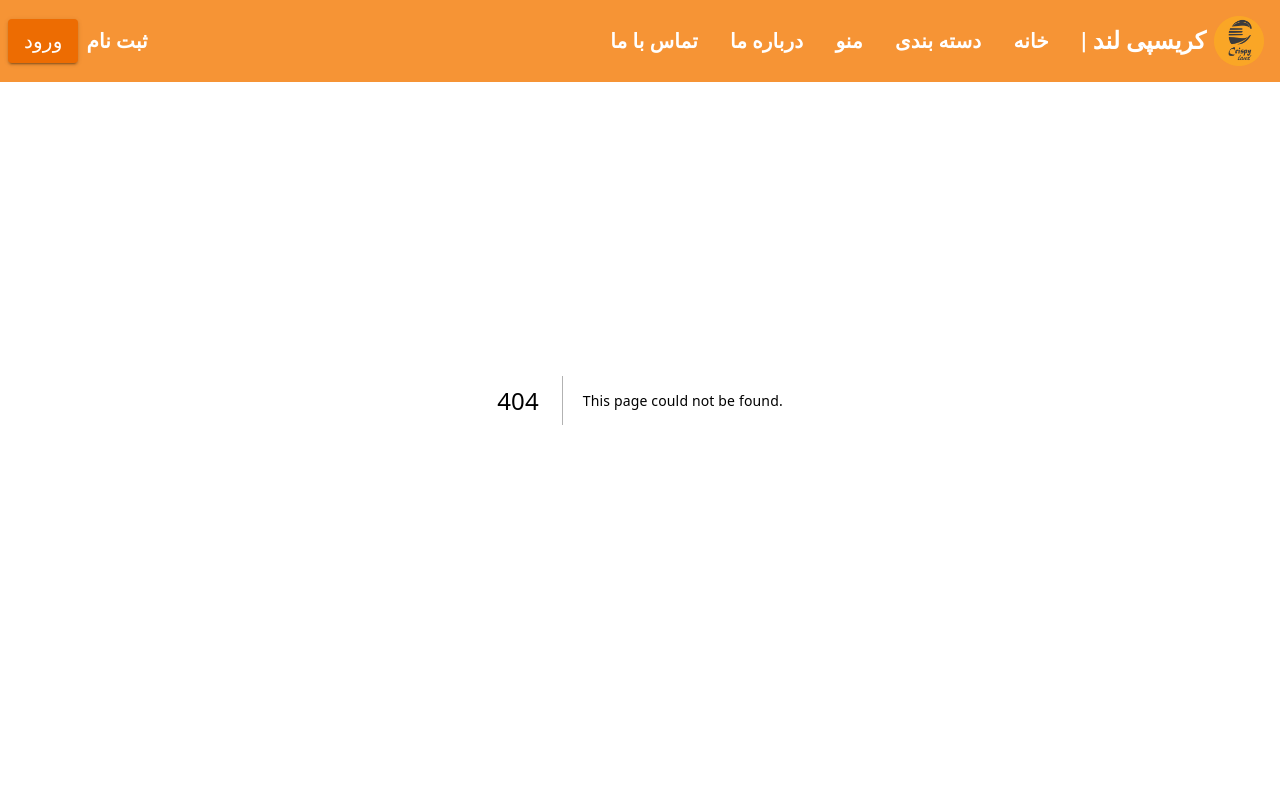
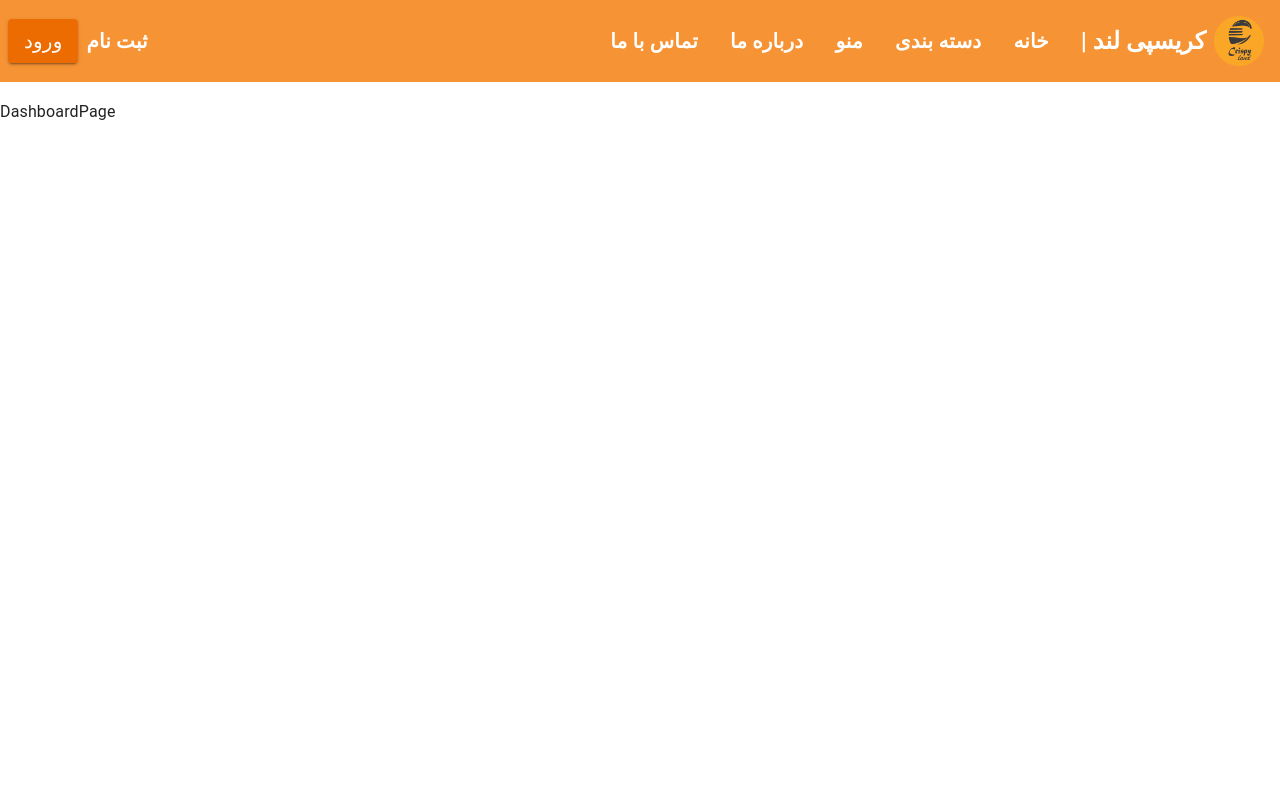
Before and after one commit to aryan-salemababdi/crispyland, a Next.js app: page /dashboard in a window 1280 px wide. Before the commit this address had no page. Shown: the top 800 px of the page. Built offline with nearby package versions, Linux system fonts and the light colour scheme.

Commit message:
add: create dashboard component

```diff
--- /dev/null
+++ b/components/temp/DashnoardPage/DashboardPage.tsx
@@ -0,0 +1,11 @@
+import React from 'react'
+
+const DashboardPage = () => {
+  return (
+    <div style={{margin:"100px 0px"}}>
+        DashboardPage
+        </div>
+  )
+}
+
+export default DashboardPage;
--- /dev/null
+++ b/pages/_document.tsx
@@ -0,0 +1,15 @@
+import { Html, Head, Main, NextScript } from "next/document";
+
+export default function Document() {
+  return (
+    <Html lang="en">
+      <Head>
+        <link rel="manifest" href="/manifest.json" />
+      </Head>
+      <body>
+        <Main />
+        <NextScript />
+      </body>
+    </Html>
+  );
+}
--- /dev/null
+++ b/pages/dashboard/index.tsx
@@ -0,0 +1,15 @@
+import React from 'react'
+import DashboardPage from '../../components/temp/DashnoardPage/DashboardPage';
+
+const Dashboard = () => {
+  return (
+    <div style={{height:"100vh"}}>
+
+        <DashboardPage />
+
+
+    </div>
+  )
+}
+
+export default Dashboard;
```
Also changed, not shown: 1 other file (tests, documents, lock files or other folders).
